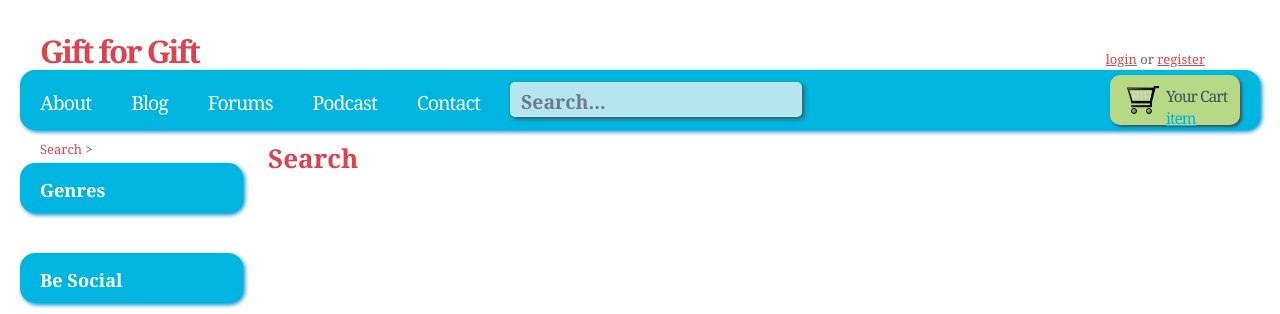
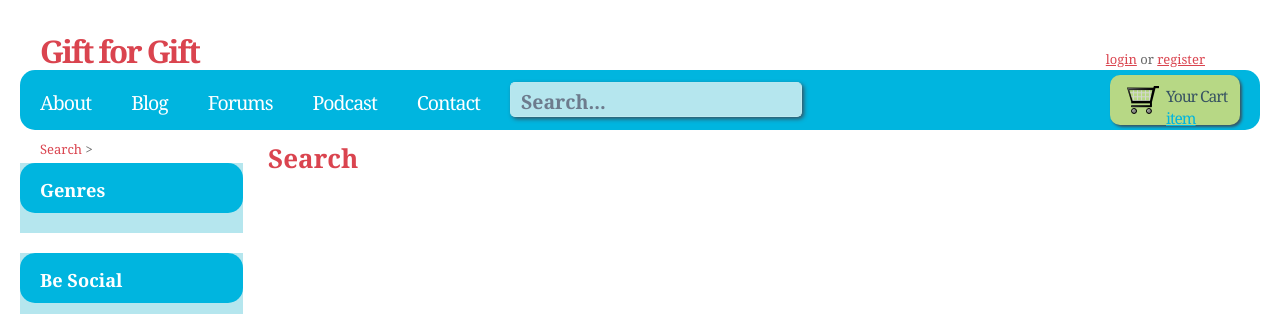
Before and after one commit to bmac/evilsheep, a Django app: template templates/search/search.html in a window 1280 px wide. Shown: the top 314 px of the page. Run offline with Django 3.2, Linux system fonts and the light colour scheme; the template is opened without the code that fills it, so the values that code supplies are empty; parts of the project's set-up code (start-up, migrations or seed data) failed here and were passed over; some libraries are stand-ins or nearby versions.

Commit message:
added background under sidebar items

```diff
--- a/static/css/style.css
+++ b/static/css/style.css
@@ -211,7 +211,8 @@ a:hover {
 
 #sidebar li {
     margin-bottom: 20px;
-
+    background-color: #B5E6EE;
+    -moz-border-radius: 15px;
 }
 
 #sidebar li ul {
@@ -222,7 +223,7 @@ a:hover {
     margin: 0;
     padding: 5px 10px;
     background: none;
-    border-bottom: 1px dotted #EEEEEE;
+    border-bottom: 1px solid #B6BDC6;
 }
 
 #sidebar h2 {
@@ -346,13 +347,13 @@ div.product {
     -moz-border-radius: 15px;
     -webkit-border-radius: 15px;
     border-radius: 15px;
-    -moz-box-shadow:2px 2px 4px #0092CF;
-    -webkit-box-shadow:2px 2px 4px #0092CF;
-    box-shadow:2px 2px 4px #0092CF;
-    /* For IE 8 */
-    -ms-filter: "progid:DXImageTransform.Microsoft.Shadow(Strength=4, Direction=135, Color='#0092CF')";
-    /* For IE 5.5 - 7 */
-    filter: progid:DXImageTransform.Microsoft.Shadow(Strength=4, Direction=135, Color='#0092CF');
+    /* -moz-box-shadow:2px 2px 4px #0092CF; */
+    /* -webkit-box-shadow:2px 2px 4px #0092CF; */
+    /* box-shadow:2px 2px 4px #0092CF; */
+    /* /\* For IE 8 *\/ */
+    /* -ms-filter: "progid:DXImageTransform.Microsoft.Shadow(Strength=4, Direction=135, Color='#0092CF')"; */
+    /* /\* For IE 5.5 - 7 *\/ */
+    /* filter: progid:DXImageTransform.Microsoft.Shadow(Strength=4, Direction=135, Color='#0092CF'); */
 }
 
 .price {
--- a/templates/base.html
+++ b/templates/base.html
@@ -62,7 +62,7 @@
         </div>
         <ul>
           <li>
-            <div class="hdiv"><h2>Genres</h2></div>
+	    <div class="hdiv"><h2>Genres</h2></div>
             <ul>
               {% for cat in sub_cats %}
               <li><a href="{{ cat.get_absolute_url }}">{{ cat }}</a></li>
```
